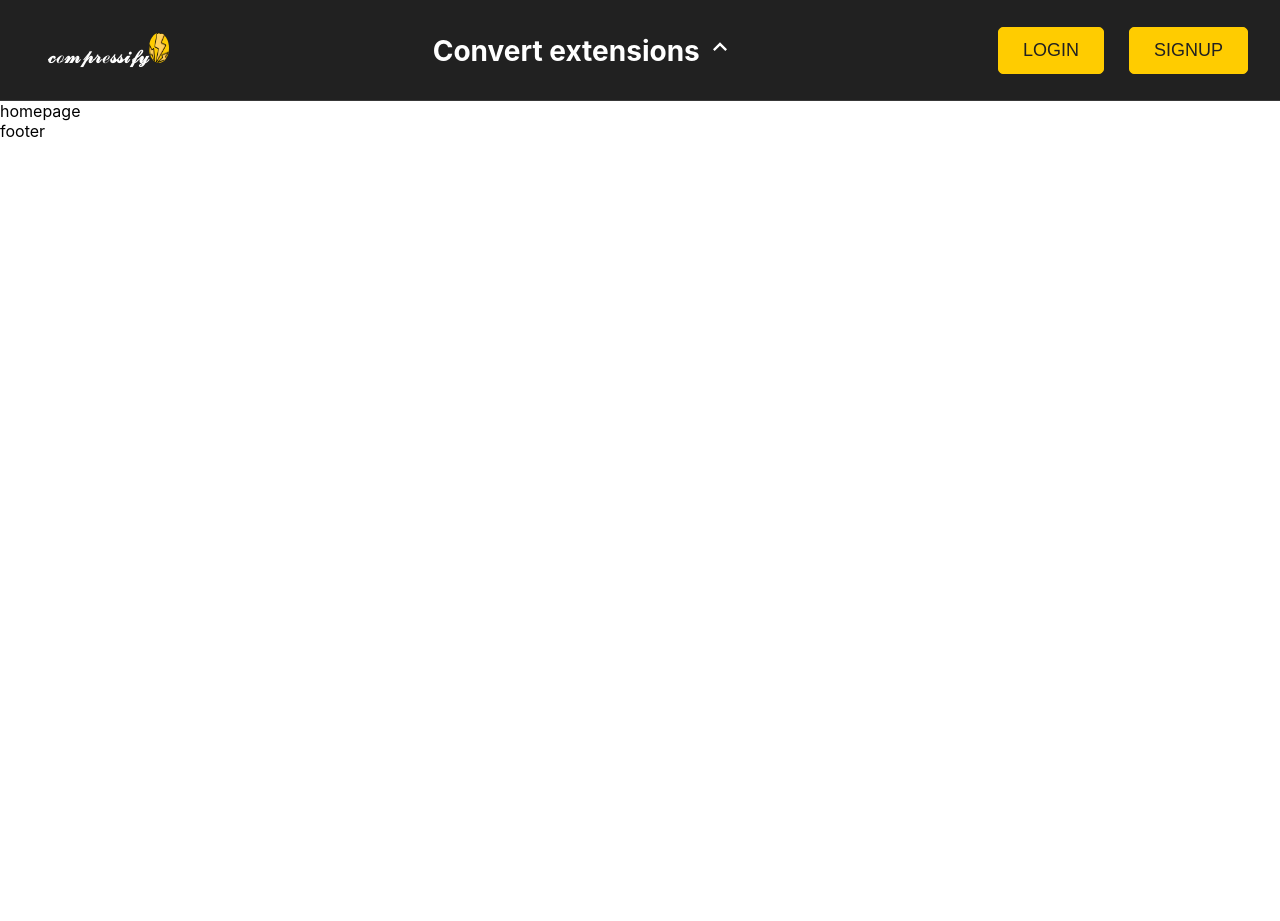
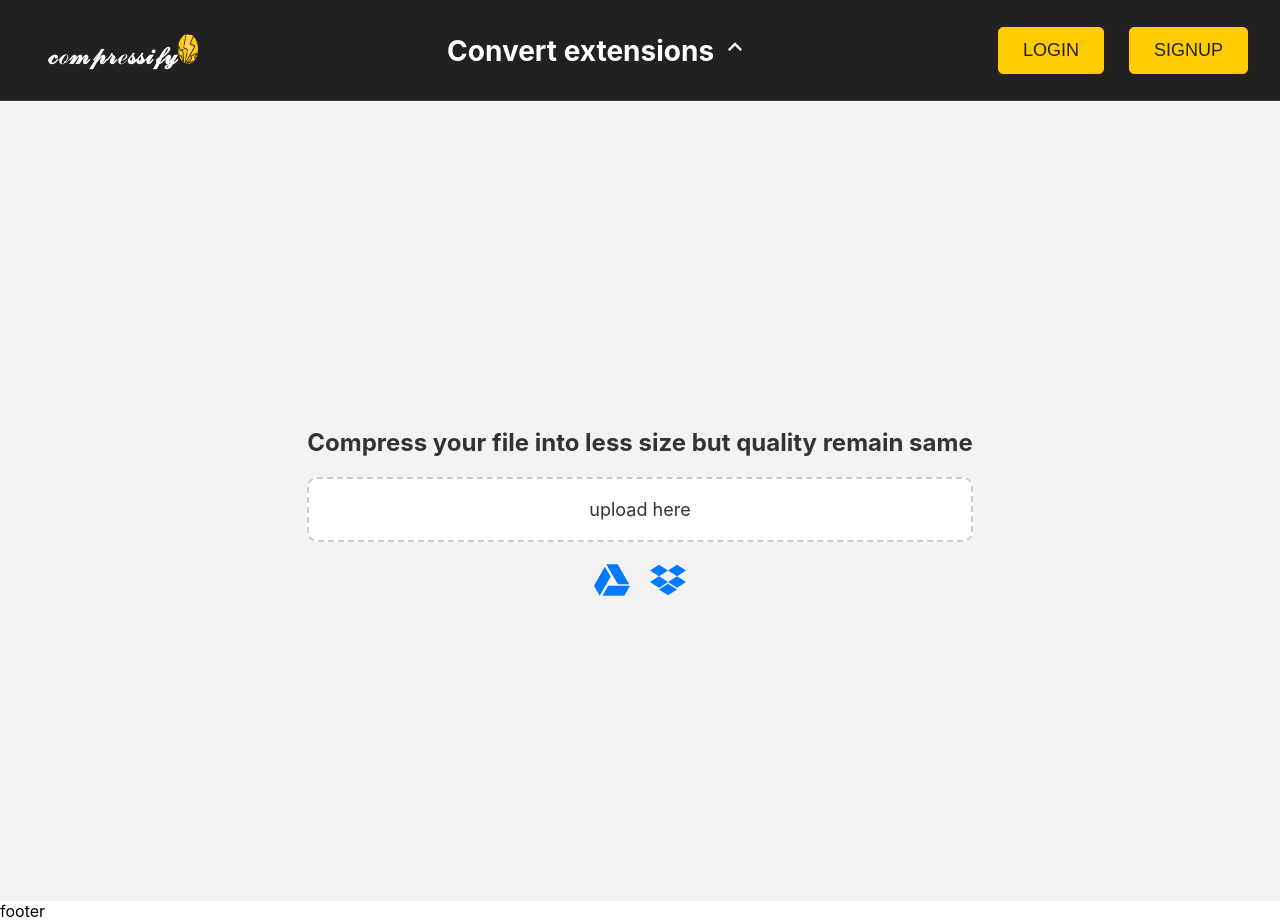
Before and after one commit to Xharry01X/Compression, a React (Create React App) app in the folder compressed/: page / in a window 1280 px wide. Before the commit the page ends 800 px from the top, so only its background shows below. Built offline with nearby package versions, Linux system fonts and the light colour scheme.

Commit message:
design of upload complete

```diff
--- a/compressed/src/component/header/Header.jsx
+++ b/compressed/src/component/header/Header.jsx
@@ -34,7 +34,7 @@ return ()=>{
 
         <div className="header-content">
           <div className="left">
-            <h3>𝒸ℴ𝓂𝓅𝓇ℯ𝓈𝓈𝒾𝒻𝓎
+            <h3 className='title'>𝒸ℴ𝓂𝓅𝓇ℯ𝓈𝓈𝒾𝒻𝓎
               <img className='light' src={lightning} alt='bolt'/>
             </h3>
           </div>
--- a/compressed/src/component/header/Header.scss
+++ b/compressed/src/component/header/Header.scss
@@ -29,7 +29,9 @@
       display: none;
       gap: 25px;
       cursor: pointer;
-
+      .title{
+        color: #ffffff;
+      }
       .light {
         width: 20px;
         height: 30px;
--- a/compressed/src/component/homepage/Homepage.jsx
+++ b/compressed/src/component/homepage/Homepage.jsx
@@ -1,9 +1,21 @@
 import React from 'react'
+import { FaGoogleDrive } from "react-icons/fa";
+import { FaDropbox } from "react-icons/fa6";
+import "./Homepage.scss"
 
 const Homepage = () => {
   return (
-    <div>
-      homepage
+    <div className='outer'>
+      <div className="inner">
+        <h3>Compress your file into less size but quality remain same</h3>
+        <div className="upload">
+          <text>upload here</text>
+        </div>
+            <div className="icon">
+              <FaGoogleDrive/>
+              <FaDropbox/>
+            </div>
+      </div>
     </div>
   )
 }
--- /dev/null
+++ b/compressed/src/component/homepage/Homepage.scss
@@ -0,0 +1,57 @@
+@import "../css-config/mixins.scss";
+
+.outer {
+    display: flex;
+    justify-content: center;
+    align-items: center;
+    height: 100vh;
+    background-color: #f3f3f3; /* Light gray background */
+  }
+
+  .inner {
+    text-align: center;
+  }
+
+  h3 {
+    font-size: 24px;
+    font-weight: bold;
+    margin-bottom: 20px;
+    color: #333; /* Dark gray text color */
+  }
+
+  .upload {
+    padding: 20px;
+    border: 2px dashed #ccc; /* Light gray dashed border */
+    border-radius: 10px;
+    background-color: #fff; /* White background */
+    cursor: pointer;
+    transition: all 0.3s ease;
+  }
+
+  .upload:hover {
+    background-color: #f0f0f0; /* Light gray background on hover */
+  }
+
+  .upload text {
+    font-size: 18px;
+    color: #333; /* Dark gray text color */
+  }
+
+  .icon {
+    display: flex;
+    justify-content: center;
+    align-items: center;
+    margin-top: 20px;
+  }
+
+  .icon svg {
+    font-size: 36px;
+    color: #007bff; /* Blue color for icons */
+    margin: 0 10px;
+    cursor: pointer;
+    transition: all 0.3s ease;
+  }
+
+  .icon svg:hover {
+    color: #0056b3; /* Darker blue color on hover */
+  }
```
Also changed, not shown: compressed/src/component/homepage/Homepage.css (deleted). Lines whose indentation alone changed are shown as unchanged.
